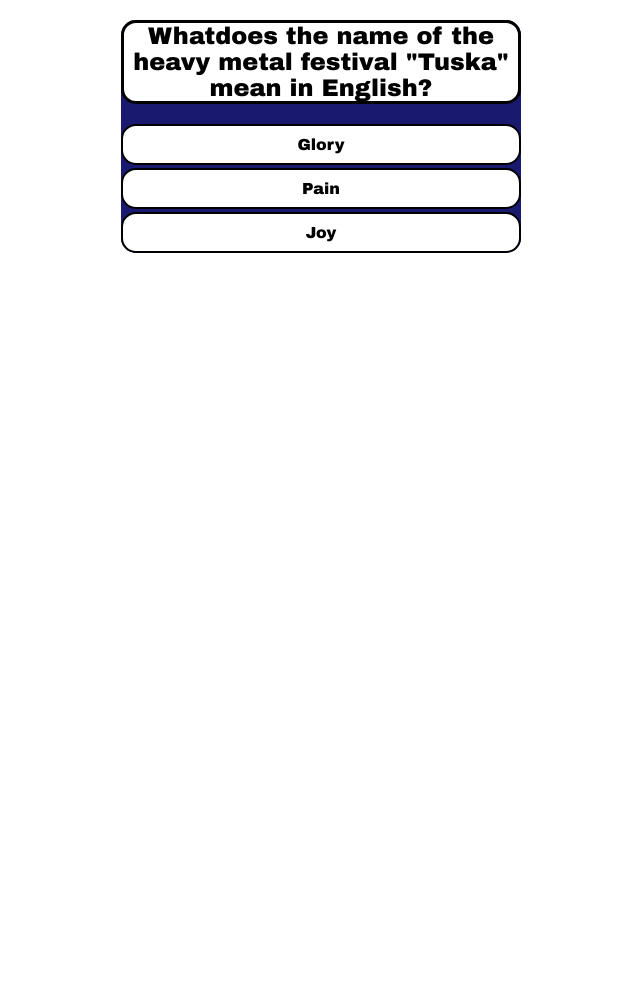
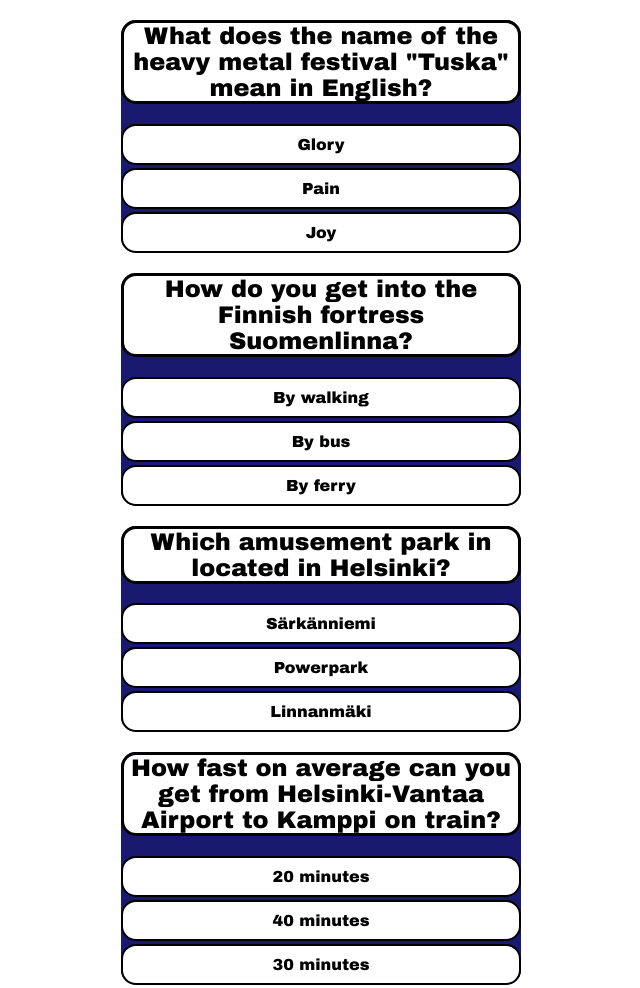
Before and after one commit to Discortia/SurvivalApp, a plain HTML site: page kentat/helsinki.html in a window 1280 px wide. Shown: the top 988 px of the page, without its empty margins (319-959 px from the left). Before the commit the page ends 800 px from the top, so only its background shows below. Drawn offline with Linux system fonts and the light colour scheme.

Commit message:
Javascript päivitetty, helsinki & oulu div lisätty

```diff
--- a/kentat/helsinki.html
+++ b/kentat/helsinki.html
@@ -13,7 +13,8 @@
 </head>
 <body onload="naytaKysymys()">
 
-
+<div id="kysymysHolder"></div>
+<div id="kysymykset">
 <section id="s0">
 <h1>How do you get into the Finnish fortress Suomenlinna?</h1>
 <div>By walking</div>
@@ -50,14 +51,14 @@
 </section>
 
 <section id="s5">
-<h1>Whatdoes the name of the heavy metal festival "Tuska" mean in English?</h1>
+<h1>What does the name of the heavy metal festival "Tuska" mean in English?</h1>
 <div>Joy</div>
 <div>Glory</div>
 <div>Pain</div>
 </section>
 
 <section id="s6">
-<h1>Wich wild animal can be seen in Helsinki's cityscape?</h1>
+<h1>Which wild animal can be seen in Helsinki's cityscape?</h1>
 <div>Polar bear</div>
 <div>Wolf</div>
 <div>Rabbit</div>
@@ -83,8 +84,7 @@
 <div>Kiasma</div>
 <div>Ateneum</div>
 </section>
-
-
+</div>
 
 
 
--- a/kentat/monivalinta.js
+++ b/kentat/monivalinta.js
@@ -44,23 +44,58 @@ function randomoiVastaukset(vastaus1,vastaus2,vastaus3) {
 
 
 }
+
+var pisteet;
+var laskuri;
+
 function naytaKysymys()  {
 
-localStorage.setItem('pisteet',0);
-localStorage.setItem('laskuri',0);
 
+if (localStorage.getItem('laskuri') == null || localStorage.getItem('laskuri') == 0)
+{
+	console.log('Laskuri: tyhjä');
+	localStorage.setItem('laskuri',0);
+
+}
+
+else
+{
+	console.log('laskuri' + localStorage.getItem('laskuri'));
+}
+
+if (localStorage.getItem('pisteet') == null || localStorage.getItem('pisteet') == 0)
+{
+	console.log('Pisteet: tyhja');
+	localStorage.setItem('pisteet',0);
+}
+
+else
+{
+	console.log('pisteita' + localStorage.getItem('pisteet'));
+}
+pisteet = localStorage.getItem('pisteet');
+laskuri = localStorage.getItem('laskuri');
+
+ console.log('ajo');
  //luodaan näyttöä varten yhden kysymyksen html-rakenne
- var naytto = document.createElement("body");
+ var naytto = document.createElement("div");
  var kentta = document.createElement("section");
  var otsikko = document.createElement("h1");
  var vastaus1 = document.createElement("div");
  var vastaus2 = document.createElement("div");
  var vastaus3 = document.createElement("div");
 
+ vastaus1.setAttribute("id","vastaus1");
+ vastaus2.setAttribute("id","vastaus2");
+ vastaus3.setAttribute("id","vastaus3");
+
+
  //kysymysjärjestyksen randomisointi
  var luvut = satunnaisLuvut();
 
- var kysymys = kysymysData(luvut[0]);
+ console.log(luvut);
+
+ var kysymys = kysymysData(luvut[laskuri]);
 
  //sijoitetaan kysymyksen sisältö html-rakenteeseen, kysymysnumero satunnainen
   otsikko.innerHTML = kysymys[0];
@@ -77,14 +112,28 @@ localStorage.setItem('laskuri',0);
  kentta.appendChild(vastaustaulukko[1]);
  kentta.appendChild(vastaustaulukko[2]);
 
- //lisätään kentta-näkymä html body-tagiin
+
  naytto.appendChild(kentta);
 
-  document.body = naytto;
+ //vastaus1.onclick = function() {vastaus('vastaus1')};
+ //vastaus2.onclick = function() {vastaus('vastaus2')};
+ //vastaus3.onclick = function() {vastaus('vastaus3')};
 
- vastaus1.onclick = function() {vastaus('vastaus1')};
- vastaus2.onclick = function() {vastaus('vastaus2')};
- vastaus3.onclick = function() {vastaus('vastaus3')};
+
+ document.getElementById("kysymysHolder").innerHTML = naytto.innerHTML;
+
+ document.getElementById("vastaus1").addEventListener("click",function() {vastaus('vastaus1')});
+ document.getElementById("vastaus2").addEventListener("click",function() {vastaus('vastaus2')});
+ document.getElementById("vastaus3").addEventListener("click",function() {vastaus('vastaus3')});
+
+ if (laskuri == 9)
+ {
+	 alert('You got ' + pisteet + '/10 points');
+	 localStorage.setItem('pisteet',0);
+	 localStorage.setItem('laskuri',0);
+ }
+
+
 
  }
 
@@ -94,18 +143,17 @@ localStorage.setItem('laskuri',0);
 
 	if (vaihtoehto == oikea)
 	{
-		pisteet = parseInt(localStorage.getItem('pisteet')) + 1;
+		pisteet++;
 		localStorage.setItem('pisteet',pisteet);
-		laskuri = parseInt(localStorage.getItem('laskuri')) + 1;
-		localStorage.setItem('laskuri', laskuri);
-		alert('Oikea vastaus! ' + pisteet);
-		location.reload();
+		laskuri++;
+		localStorage.setItem('laskuri',laskuri);
+		naytaKysymys();
 	}
 
 	else
-	{   laskuri = parseInt(localStorage.getItem('laskuri')) + 1;
+	{   laskuri++;
 		localStorage.setItem('laskuri', laskuri);
-		location.reload();
+		naytaKysymys();
 	}
 
 
@@ -125,8 +173,8 @@ localStorage.setItem('laskuri',0);
 	kysymystaulukko[7] = document.getElementById("s7");
 	kysymystaulukko[8] = document.getElementById("s8");
 	kysymystaulukko[9] = document.getElementById("s9");
-	kysymystaulukko[10] = document.getElementById("s10");
 
+	console.log(luku);
 	var otsikko = kysymystaulukko[luku].childNodes[1].innerHTML;
 	var vastaus1 = kysymystaulukko[luku].childNodes[3].innerHTML;
 	var vastaus2 = kysymystaulukko[luku].childNodes[5].innerHTML;
@@ -139,26 +187,18 @@ localStorage.setItem('laskuri',0);
 
  function satunnaisLuvut()
  {
-	 var taulukko = [];
-	 var luku = Math.floor((Math.random() * 9) + 1);
-	 taulukko[0] = luku;
-	 var i = 1;
-	 while (taulukko.length < 11)
+	 var taulukko = [0,1,2,3,4,5,6,7,8,9];
+	 var tulostaulukko = [];
+
+	 for (var i = 0; i < 10; i++)
 	 {
-		 luku = Math.floor((Math.random() * 9) + 1);
-
-		 if (taulukko[i-1] == luku)
-		 {
-			 luku = Math.floor((Math.random() * 9) + 1);
-		 }
-
-		 else
-		 {
-		 taulukko[i] = luku;
-		 i++;
-		 }
+		 var max = taulukko.length -1;
+		 var min = 0;
+		 var index = Math.floor(Math.random() * (max - min + 1)) + min;
+		 tulostaulukko.push(taulukko[index]);
+		 taulukko.splice(index, 1);
 	 }
 
-	 return taulukko;
+	 return tulostaulukko;
 
  }
```
Also changed, not shown: kentat/oulu.html (+2 -2 lines).
